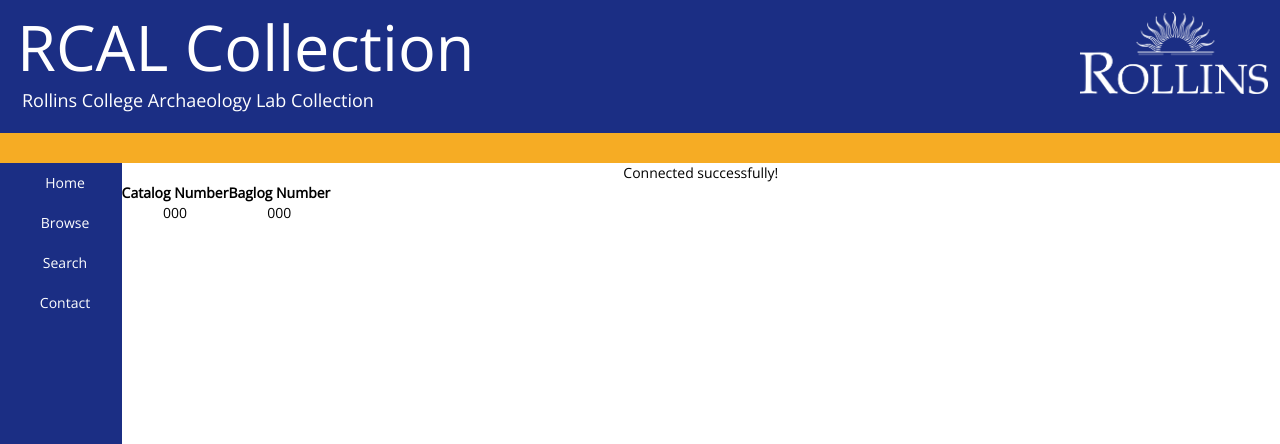
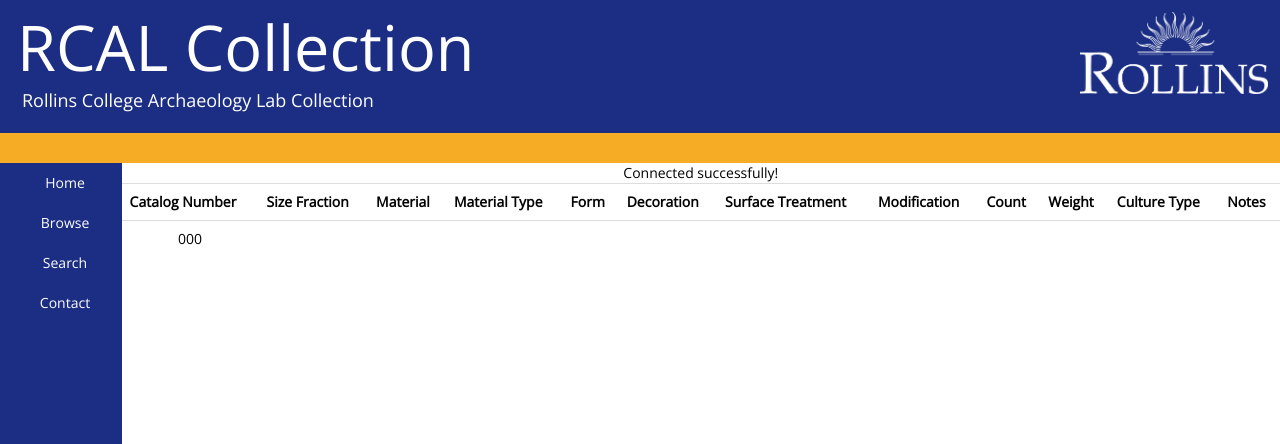
Before and after one commit to AADeLucia/cms-capstone-archae-catalog, a PHP site: page /browse.php in a window 1280 px wide. Shown: the top 444 px of the page. Run offline with PHP 8.4, Linux system fonts and the light colour scheme; tables that the repository leaves empty or names only in its code hold one stand-in row (values such as "Sample post"); data that the repository does not hold is empty.

Commit message:
added columns to query

```diff
--- a/full_catalog.php
+++ b/full_catalog.php
@@ -18,15 +18,35 @@ echo "Connected successfully!";
 $sql = "SELECT Full_Catalog_Number,Baglog_Number FROM Catalog_tbl";
 if($result = $conn->query($sql)){
     if($result->num_rows > 0){
-        echo "<table>";
+        echo "<table class=\"table\">";
             echo "<tr>";
                 echo "<th>Catalog Number</th>";
-                echo "<th>Baglog Number</th>";
+                echo "<th>Size Fraction</th>";
+                echo "<th>Material</th>";
+                echo "<th>Material Type</th>";
+                echo "<th>Form</th>";
+                echo "<th>Decoration</th>";
+                echo "<th>Surface Treatment</th>";
+                echo "<th>Modification</th>";
+                echo "<th>Count</th>";
+                echo "<th>Weight</th>";
+                echo "<th>Culture Type</th>";
+                echo "<th>Notes</th>";
             echo "</tr>";
         while($row = $result->fetch_array()){
             echo "<tr>";
                 echo "<td>" . $row['Full_Catalog_Number'] . "</td>";
-                echo "<td>" . $row['Baglog_Number'] . "</td>";
+                echo "<td>" . $row['Size_Fraction'] . "</td>";
+                echo "<td>" . $row['Material'] . "</td>";
+                echo "<td>" . $row['Material_Type'] . "</td>";
+                echo "<td>" . $row['Form'] . "</td>";
+                echo "<td>" . $row['Decoration'] . "</td>";
+                echo "<td>" . $row['Surface_Treatment'] . "</td>";
+                echo "<td>" . $row['Modification'] . "</td>";
+                echo "<td>" . $row['Count'] . "</td>";
+                echo "<td>" . $row['Weight'] . "</td>";
+                echo "<td>" . $row['Culture_Type'] . "</td>";
+                echo "<td>" . $row['Notes'] . "</td>";
             echo "</tr>";
         }
         echo "</table>";
```
